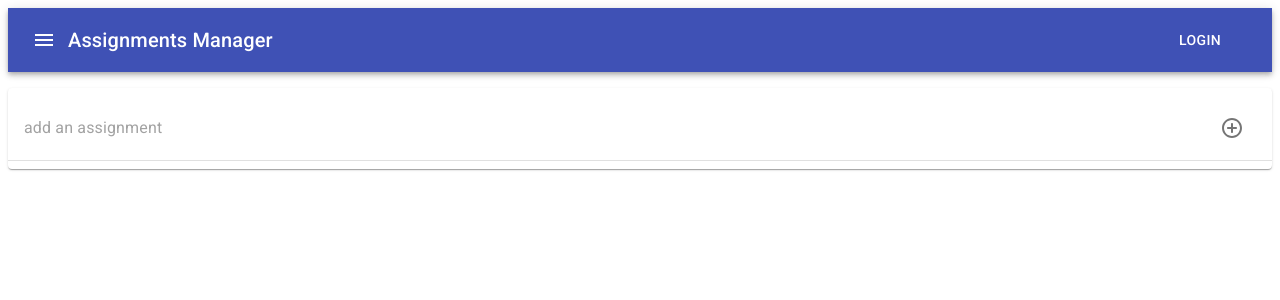
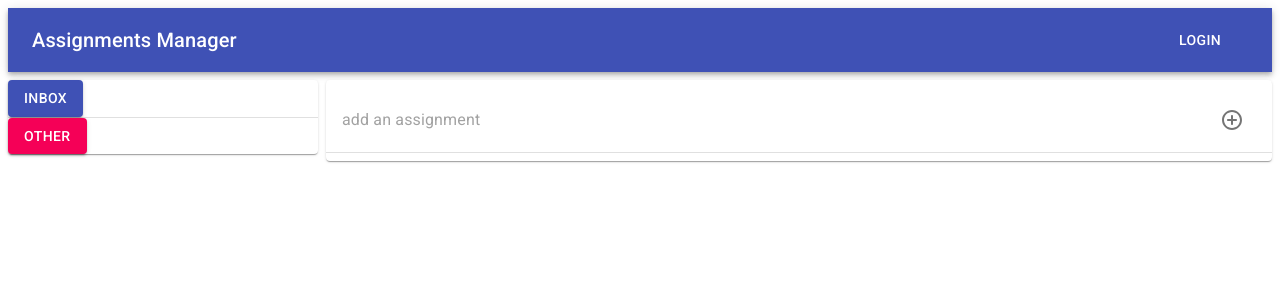
Before and after one commit to Kordimion/assignment_manager, a React (Create React App) app: page / in a window 1280 px wide. Shown: the top 300 px of the page. Built offline with nearby package versions, Linux system fonts and the light colour scheme.

Commit message:
created a structure for sidebar

```diff
--- a/src/components/Navbar.jsx
+++ b/src/components/Navbar.jsx
@@ -1,4 +1,4 @@
-import React from 'react';
+import React, { useState } from 'react';
 
 import AppBar from '@material-ui/core/AppBar';
 import Toolbar from '@material-ui/core/Toolbar';
@@ -6,34 +6,51 @@ import Typography from '@material-ui/core/Typography';
 import IconButton from '@material-ui/core/IconButton';
 import Button from '@material-ui/core/Button';
 import Menu from '@material-ui/icons/Menu';
+import SidebarContent from './SidebarContent';
+import Drawer from '@material-ui/core/Drawer'
+import { makeStyles } from '@material-ui/core/styles';
+import Hidden from '@material-ui/core/Hidden';
 
-import { makeStyles } from '@material-ui/core/styles';
-
-const useStyles = makeStyles({
+const useStyles = makeStyles((theme) => ({
     loginBtn: {
         marginRight: "1rem",
     },
     title: {
         flexGrow: 1,
     }
+}))
 
-})
 
 function Navbar() {
     const classes = useStyles();
+    const [isOpen, setIsOpen] = useState(false);
+
+    const toggleDrawer = openFlag => event => {
+        if(event.type === 'keydown' && (event.key === 'Tab' || event.key === 'Shift')) return;
+
+        setIsOpen(openFlag);
+    }
+
 
     return (
+        <React.Fragment>
             <AppBar position="static">
             <Toolbar>
-            <IconButton edge="start" color="inherit" aria-label="menu">
+                <Hidden smUp>
+                    <IconButton edge="start" color="inherit" aria-label="menu" onClick={toggleDrawer(true)}>
                         <Menu />
                     </IconButton>
+                </Hidden>
                 <Typography variant="h6" className={classes.title}>
                 Assignments Manager
                 </Typography>
                 <Button color="inherit" className={classes.loginBtn}>Login</Button>
             </Toolbar>
             </AppBar>
+            <Drawer anchor="left" open={isOpen} onClose={ toggleDrawer(false) }>
+                <SidebarContent />
+            </Drawer>
+        </React.Fragment>
     )
 }
 
--- /dev/null
+++ b/src/components/SidebarContent.jsx
@@ -0,0 +1,16 @@
+import React from 'react'
+
+import Button from '@material-ui/core/Button';
+import Divider from '@material-ui/core/Divider'
+
+function SidebarContent() {
+    return (
+        <>
+            <Button variant="contained" color="primary">Inbox</Button>
+            <Divider />
+            <Button variant="contained" color="secondary">Other</Button>
+        </>
+    )
+}
+
+export default SidebarContent
--- a/src/pages/MainPage.jsx
+++ b/src/pages/MainPage.jsx
@@ -3,14 +3,25 @@ import React from 'react'
 import Grid from '@material-ui/core/Grid';
 import Navbar from '../components/Navbar';
 import Assignments from '../components/Assignments';
+import Hidden from '@material-ui/core/Hidden';
+import SidebarContent from '../components/SidebarContent';
+import Paper from '@material-ui/core/Paper';
 
 function MainPage() {
     return (
-        <Grid container spacing={2}>
+        <Grid container spacing={1} alignItems="stretch">
             <Grid item xs={12}>
                 <Navbar />
             </Grid>
-            <Grid item xs={12}>
+            <Hidden xsDown>
+                <Grid item xs={3}>
+                    <Paper>
+                        <SidebarContent />
+                    </Paper>
+                </Grid>
+            </Hidden>
+
+            <Grid item xs={12} sm={9}>
                 <Assignments />
             </Grid>
         </Grid>
```
Lines whose indentation alone changed are shown as unchanged.
